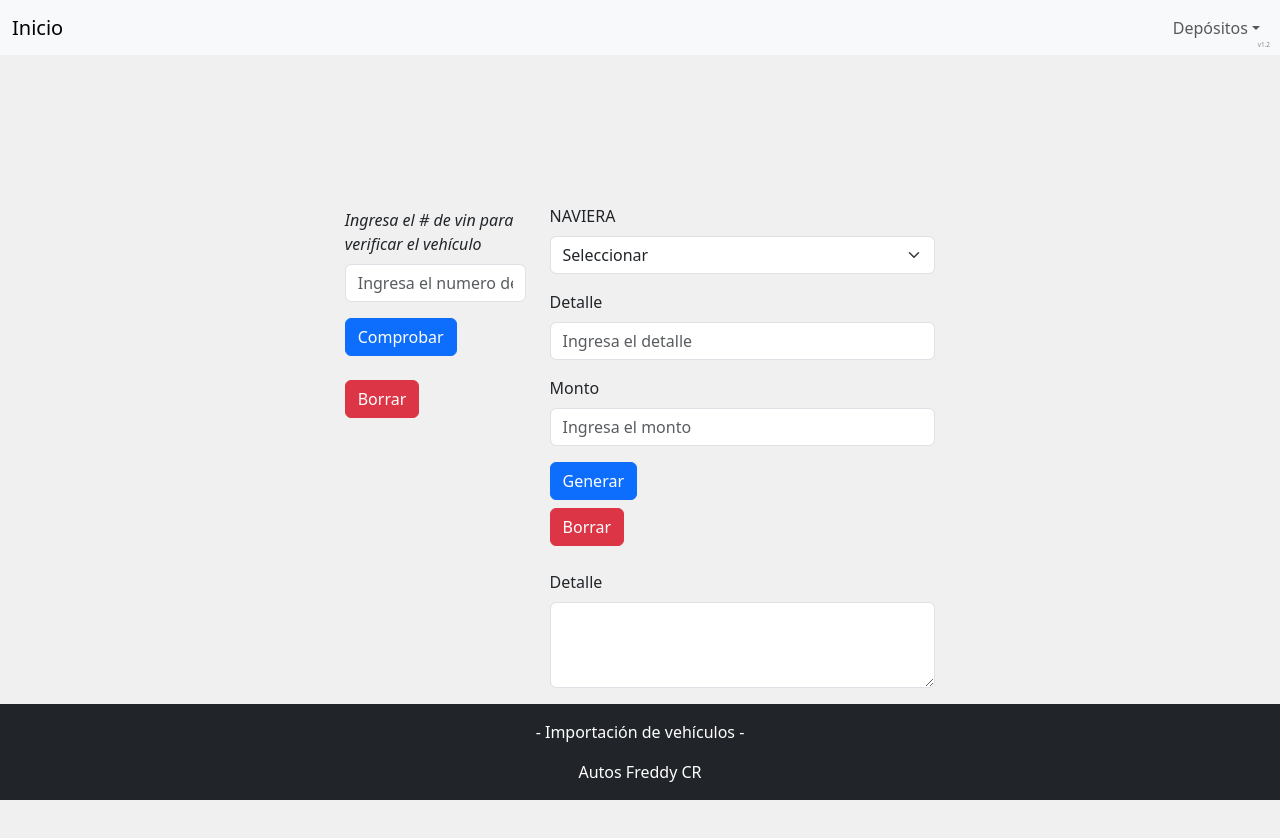
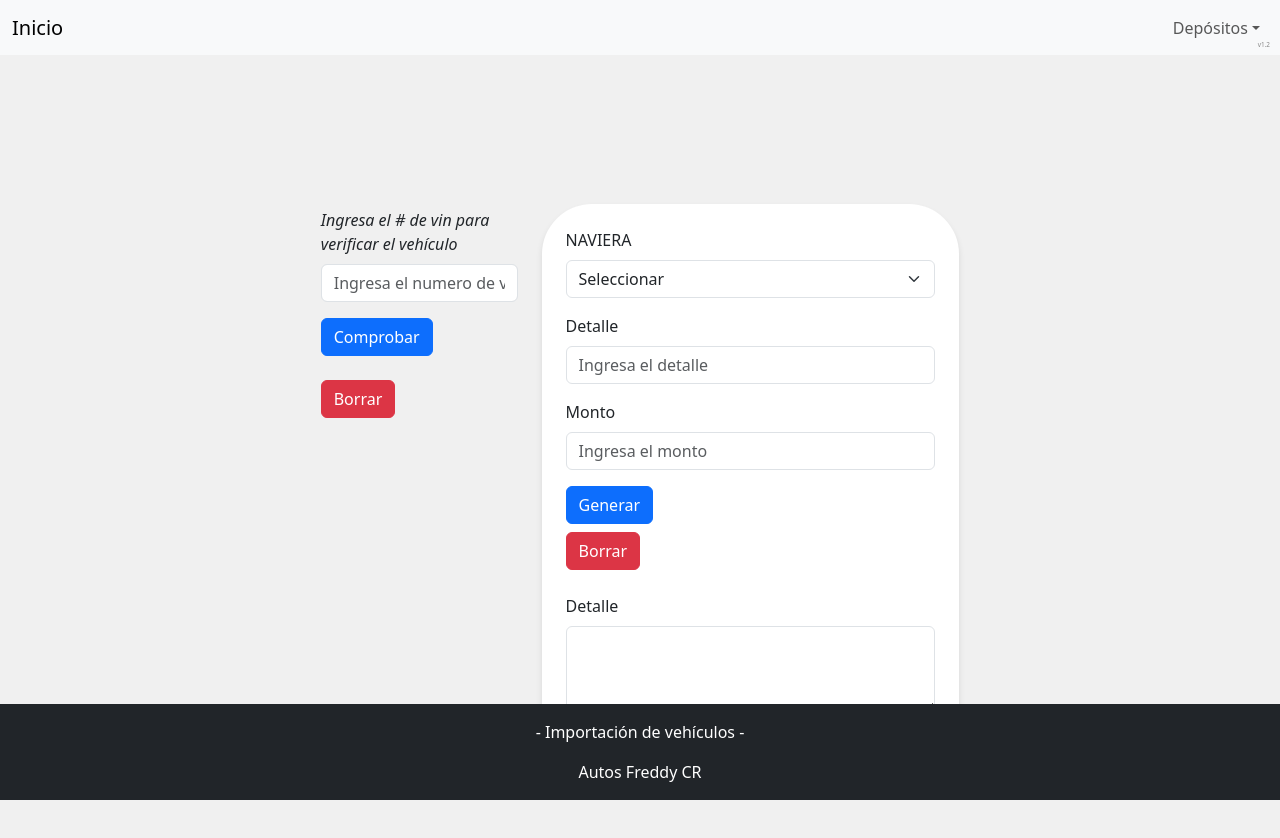
Before and after one commit to falcruzr1785/depositosAF, a React (Vite) app: page /naviera in a window 1280 px wide. Shown: the top 838 px of the page. Built offline with nearby package versions, Linux system fonts and the light colour scheme.

Commit message:
se agrega cuadro ovalado

```diff
--- a/src/App.css
+++ b/src/App.css
@@ -32,3 +32,9 @@
   left: 0;
   z-index: 1000; /* Para que se mantenga encima del contenido */
 }
+
+.oval-shadow {
+  border-radius: 50px; /* Forma ovalada */
+  box-shadow: 0 4px 6px rgba(0, 0, 0, 0.1); /* Sombra suave */
+  background-color: #fff; /* Fondo blanco */
+}
--- a/src/pages/Naviera.tsx
+++ b/src/pages/Naviera.tsx
@@ -57,6 +57,7 @@ export default function Naviera() {
 
 {/* Columna derecha para el formulario de Subasta */}
 <div className="col-md-8">
+<div className="oval-shadow p-4">
       <Form onSubmit={onSubmit}>
         <Form.Group className="mb-3" controlId="naviera">
           <Form.Label>NAVIERA</Form.Label>
@@ -133,6 +134,7 @@ export default function Naviera() {
           </Button>
           </div>
           </div>
+          </div>
     </div>
     </div>
   );
--- a/src/pages/Subasta.tsx
+++ b/src/pages/Subasta.tsx
@@ -52,6 +52,7 @@ export default function Subasta() {
 
  {/* Columna derecha para el formulario de Subasta */}
  <div className="col-md-8">
+ <div className="oval-shadow p-4">
       <Form onSubmit={onSubmit}>
         <Form.Group className="mb-3" controlId="subasta">
           <Form.Label>SUBASTA</Form.Label>
@@ -122,6 +123,7 @@ export default function Subasta() {
             pdf
           </Button>
           </div>
+          </div>
     </div>
     </div>
     </div>
```
